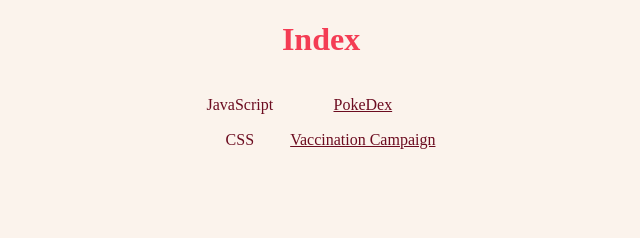
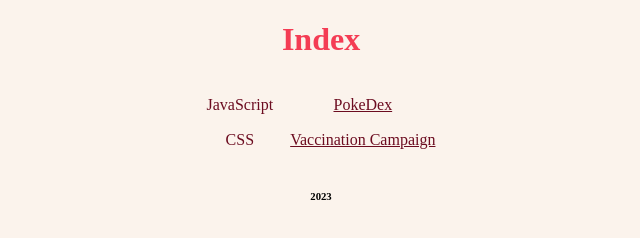
Before and after one commit to JuanKoH/juankoh.github.io, a plain HTML site: page index.html in a window 1280 px wide. Shown: the full height of the page, 319-959 px from the left. Drawn offline with Linux system fonts and the light colour scheme.

Commit message:
Año 2023

```diff
--- a/index.html
+++ b/index.html
@@ -26,7 +26,7 @@
 
 <footer>
 
-
+    <h6>2023</h6>
 </footer>
 
 </html>
```
